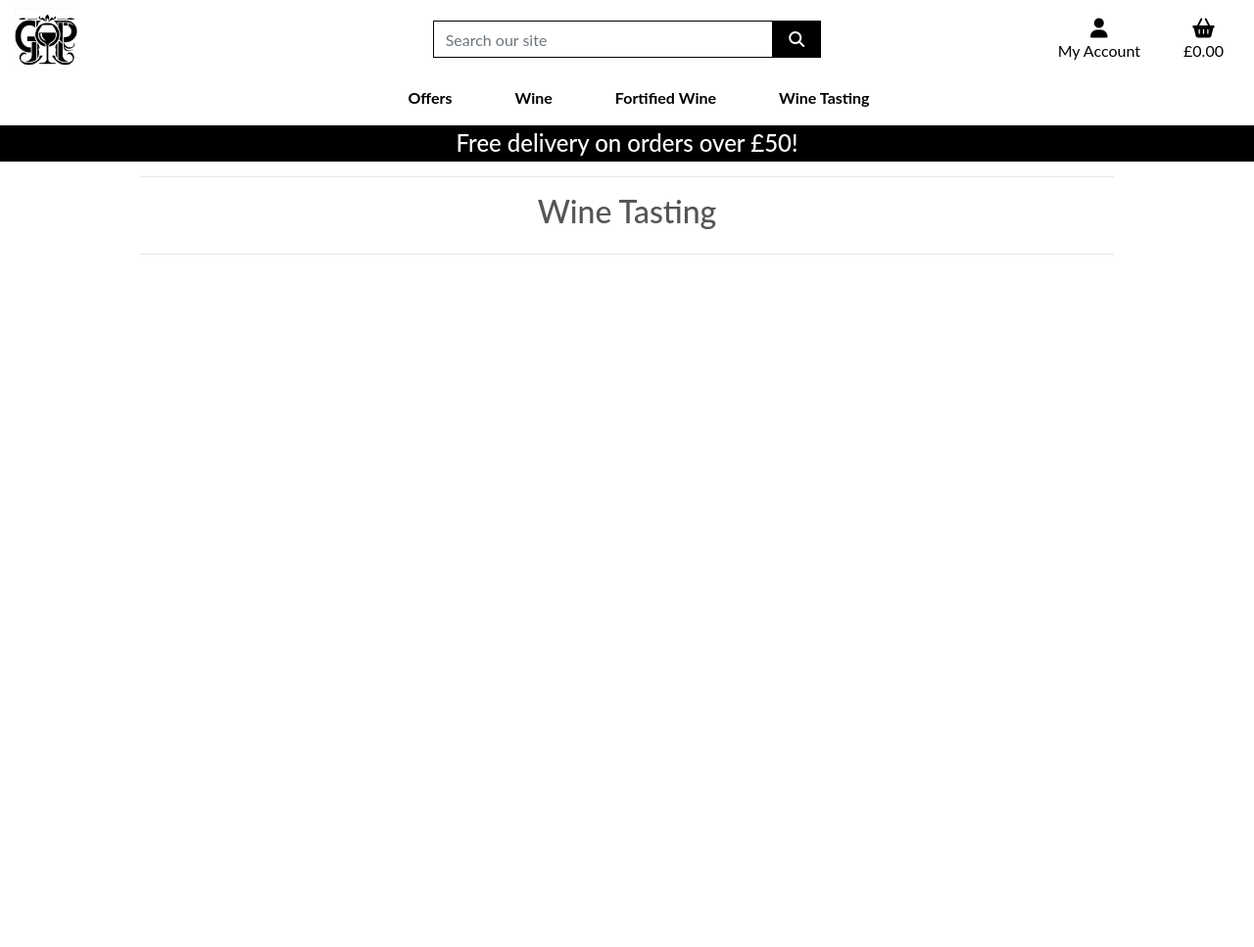
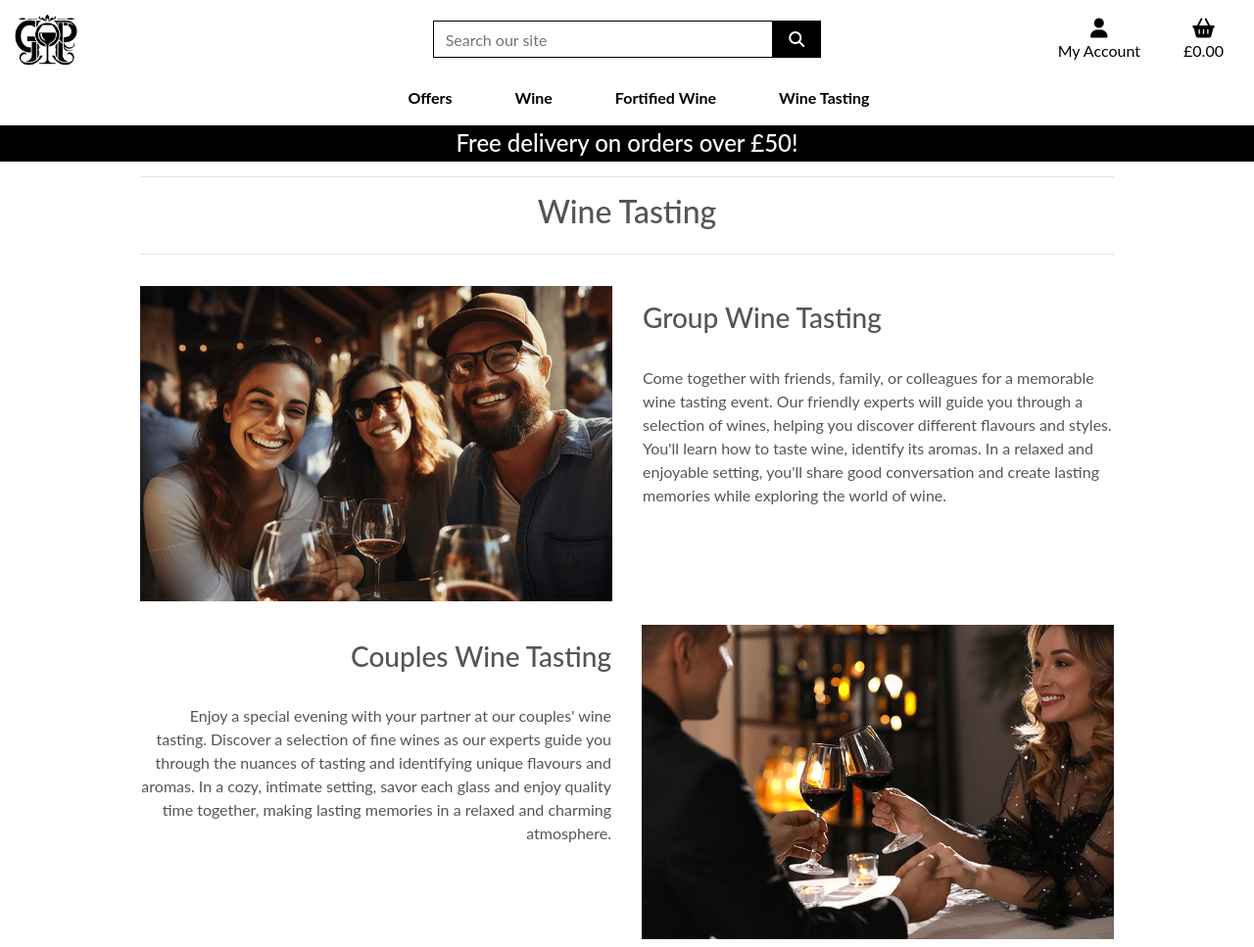
Before and after one commit to DaleFielding/grapes-of-passion, a Django app: page /wine_tasting/ in a window 1280 px wide. Shown: the whole page at 98% size. Before the commit the page ends 260 px from the top, so only its background shows below. Run offline with Django 4.2, Linux system fonts and the light colour scheme; some libraries are stand-ins or nearby versions.

Commit message:
Feat: add wine tasting images, names and descriptions

```diff
--- a/wine_tasting/templates/wine_tasting/wine_tasting.html
+++ b/wine_tasting/templates/wine_tasting/wine_tasting.html
@@ -23,8 +23,28 @@
             </div>
         </div>
     </div>
-    <div class="row">
-        <div class="col-12 col-lg-6">
+    <div class="container">
+        <div class="row mt-3">
+            <div class="col-12 col-md-6 d-flex justify-content-end align-items-start">
+                <img src="{{ MEDIA_URL }}group-wine-tasting.png" alt="a group of people wine tasting" class="img-fluid mb-2">
+            </div>
+            <div class="col-12 col-md-6 p-3">
+                <h3>Group Wine Tasting</h3>
+                <br>
+                <p>Come together with friends, family, or colleagues for a memorable wine tasting event. Our friendly experts will guide you through a selection of wines, helping you discover different flavours and styles. You'll learn how to taste wine, identify its aromas. In a relaxed and enjoyable setting, you'll share good conversation and create lasting memories while exploring the world of wine.</p>
+            </div>
+        </div>
+        <div class="row mt-3">
+            <div class="col-12 col-md-6 order-md-2">
+                <img src="{{ MEDIA_URL }}couples-wine-tasting.png" alt="a group of people wine tasting" class="img-fluid mb-2">
+            </div>
+            <div class="col-12 col-md-6 text-right order-md-1 p-3">
+                <h3>Couples Wine Tasting</h3>
+                <br>
+                <p>Enjoy a special evening with your partner at our couples' wine tasting. Discover a selection of fine wines as our experts guide you through the nuances of tasting and identifying unique flavours and aromas. In a cozy, intimate setting, savor each glass and enjoy quality time together, making lasting memories in a relaxed and charming atmosphere.
+                </p>
+            </div>
+
         </div>
     </div>
 {% endblock %}
```
Also changed, not shown: media/couples-wine-tasting.png (added), media/group-wine-tasting.png (added).
